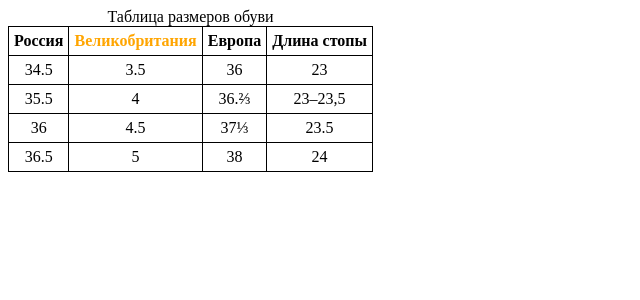
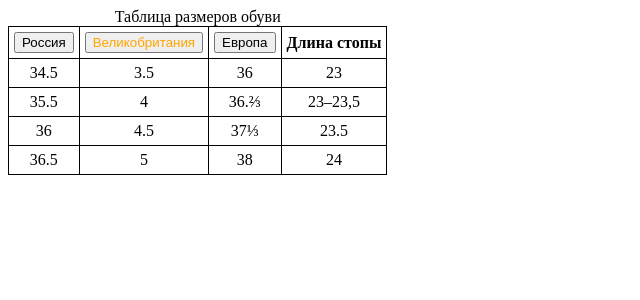
Before and after one commit to masawik/table, a React (Create React App) app: page / in a window 1280 px wide. Shown: the top 300 px of the page, without its empty margins (0-640 px from the left). Built offline with nearby package versions, Linux system fonts and the light colour scheme.

Commit message:
before merging back into one component

```diff
--- a/src/App.tsx
+++ b/src/App.tsx
@@ -2,6 +2,8 @@ import React from 'react'
 import Table from "./components/Table/Table"
 import { IColumn } from "./components/Table/Table.types"
 import { Unpacked } from "./helpers/typeHelpers"
+import SortableTable from "./components/SortableTable/SortableTable"
+import { ISortableColumn } from "./components/SortableTable/SortableTable.types"
 
 const mockData = [
   {
@@ -33,7 +35,7 @@ const mockData = [
     footLength: '24'
   },
 ]
-const columns: IColumn<Unpacked<typeof mockData>>[] = [
+const columns: ISortableColumn<Unpacked<typeof mockData>>[] = [
   {
     header: 'Россия',
     dataKey: 'russia',
@@ -52,13 +54,12 @@ const columns: IColumn<Unpacked<typeof mockData>>[] = [
   {
     header: 'Длина стопы',
     dataKey: 'footLength',
-    sortable: true
   },
 ]
 
 function App() {
 
-  return (<Table data={mockData} columns={columns}/>)
+  return (<SortableTable data={mockData} columns={columns}/>)
 }
 
 export default App
--- /dev/null
+++ b/src/components/SortableTable/SortableTable.tsx
@@ -0,0 +1,44 @@
+import React, { useMemo, useState } from 'react'
+import { TDataWithId } from "../Table/Table.types"
+import { ESortDirections, ISortableTableProps, TSortingState } from "./SortableTable.types"
+import Table from "../Table/Table"
+
+function SortableTable<T extends TDataWithId>(props: ISortableTableProps<T>) {
+  const [sortingState, setSortingState] = useState<TSortingState<T>>(null)
+
+
+  const sortHandler = (dataKey: string) => {
+    setSortingState(prevState => {
+      const sameColumn = prevState?.dataKey === dataKey
+
+      if (!prevState || !sameColumn) {
+        return { dataKey: dataKey, direction: ESortDirections.ASC }
+      } else if (sameColumn && prevState.direction === ESortDirections.ASC) {
+        return { ...prevState, direction: ESortDirections.DESC }
+      } else {
+        return null
+      }
+    })
+  }
+
+  //todo возможно, изменять пропсы - не лучшая идея
+  const newColumns = useMemo(() => props.columns.map(columnItem => {
+    columnItem = { ...columnItem }
+    if (!columnItem.sortable) return columnItem
+
+    console.log(columnItem)
+
+    // @ts-ignore
+    columnItem.header = (<button type={'button'} onClick={sortHandler.bind(this, String(columnItem.dataKey))}>
+        {columnItem.header}
+      </button>
+    )
+    return columnItem
+  }), [props.columns])
+
+  return (
+    <Table columns={newColumns} data={props.data}/>
+  )
+}
+
+export default SortableTable
--- /dev/null
+++ b/src/components/SortableTable/SortableTable.types.ts
@@ -0,0 +1,16 @@
+import { IColumn, ITableProps, TDataWithId } from "../Table/Table.types"
+
+export enum ESortDirections {
+  ASC = 'ASC',
+  DESC = 'DESC'
+}
+
+export interface ISortableColumn<T extends TDataWithId> extends IColumn<T> {
+  sortable?: boolean
+}
+
+export interface ISortableTableProps<T extends TDataWithId> extends ITableProps<T> {
+  columns: ISortableColumn<T>[]
+}
+
+export type TSortingState<T extends TDataWithId> = { dataKey: keyof T, direction: ESortDirections } | null
--- a/src/components/Table/Table.tsx
+++ b/src/components/Table/Table.tsx
@@ -1,11 +1,9 @@
-import React, { useMemo, useRef, useState } from 'react'
+import React, { useMemo, useRef } from 'react'
 import styles from './Table.module.css'
 import { ITableProps, TColumnOrderState, TDataWithId } from "./Table.types"
 
 
 function Table<T extends TDataWithId>(props: ITableProps<T>) {
-  const [sortingState, setSortingState] = useState<{}>()
-
   const columnOrderRef = useRef<TColumnOrderState<T>>([])
 
   const $TableHeaderRow = useMemo(() => {
--- a/src/helpers/typeHelpers.ts
+++ b/src/helpers/typeHelpers.ts
@@ -1 +1,3 @@
 export type Unpacked<T> = T extends (infer U)[] ? U : never
+
+export type TStringOrNumber = string | number
```
Also changed, not shown: src/components/Table/Table.types.ts (+2 -11 lines), src/tableContext/tableContext.ts (added, +7 -0 lines).
